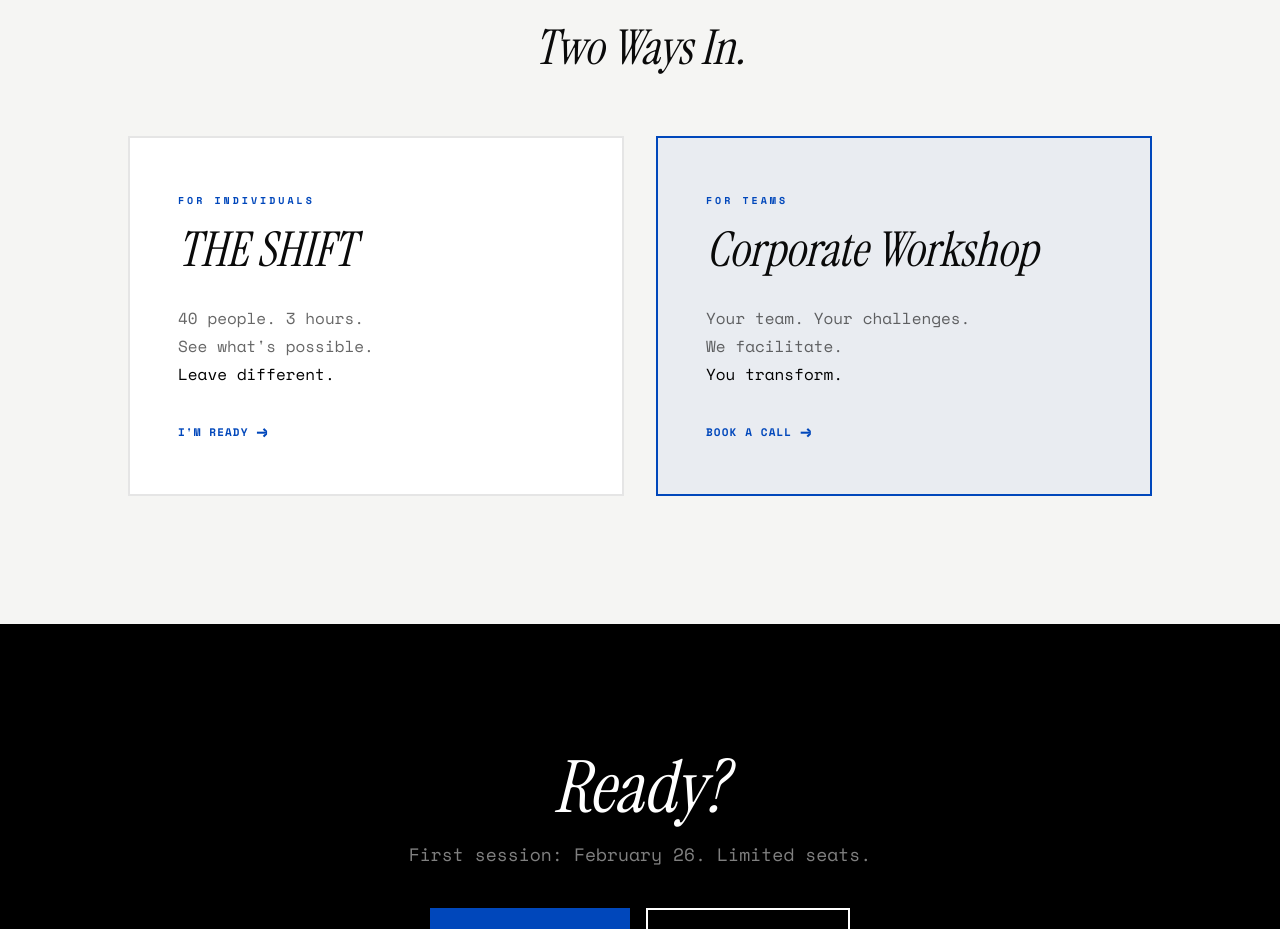
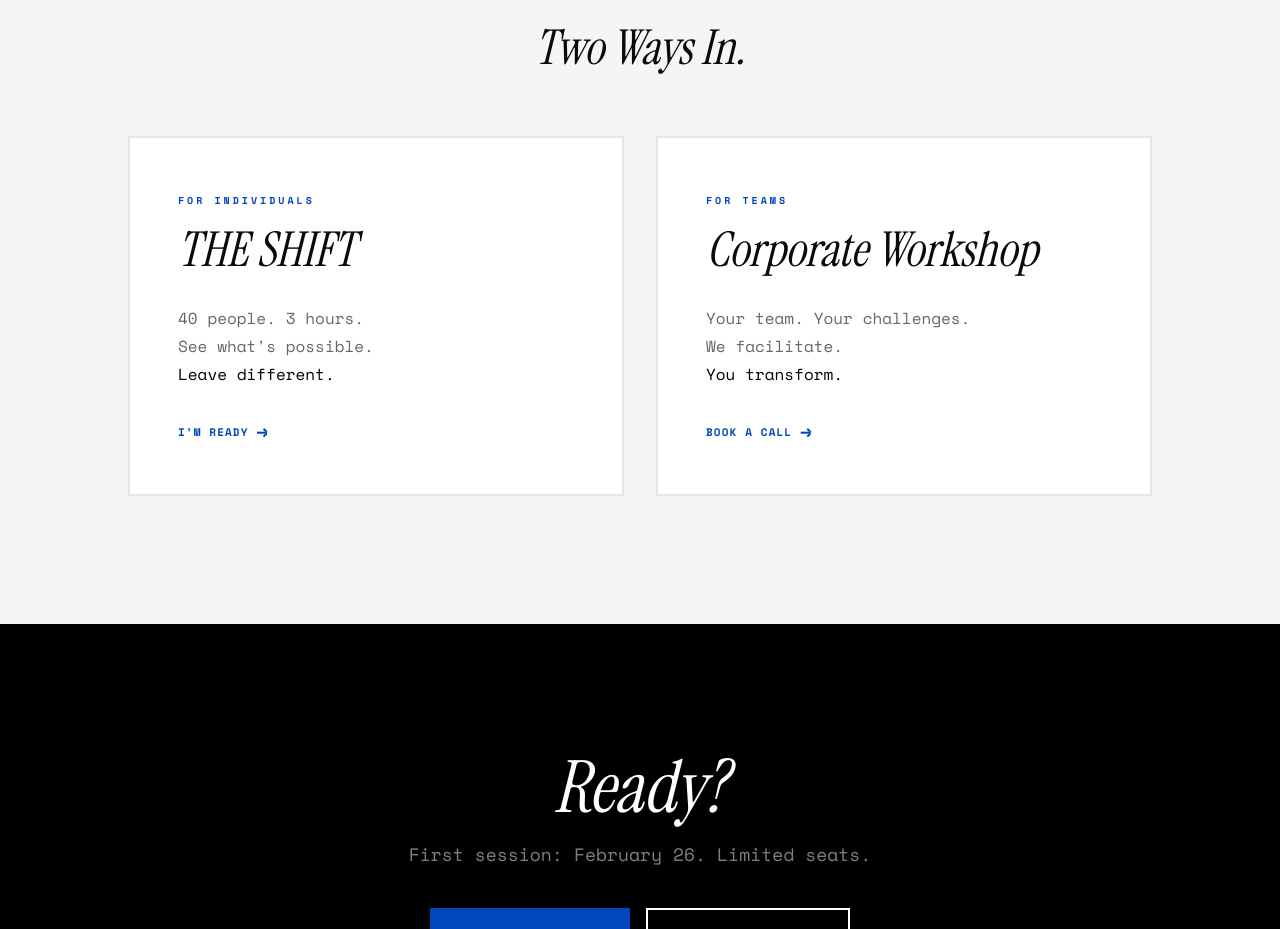
Before and after one commit to princeofwellness/researchlab, a Next.js app: page / in a window 1280 px wide. Shown: the part 1260-2189 px from the top of the page. Built offline with nearby package versions, Linux system fonts and the light colour scheme.

Commit message:
Landing: equal styling for both path cards (no corporate highlight)

```diff
--- a/src/app/page.tsx
+++ b/src/app/page.tsx
@@ -260,7 +260,7 @@ export default function HomePage() {
                         >
                             <Link
                                 href="/corporate"
-                                className="block h-full p-8 md:p-12 border-2 border-[#0047BB] bg-[#0047BB]/5 hover:bg-[#0047BB]/10 transition-all group"
+                                className="block h-full p-8 md:p-12 border-2 border-black/10 bg-white hover:border-[#0047BB] transition-all group"
                             >
                                 <span className="text-[10px] font-bold uppercase tracking-[0.3em] text-[#0047BB]">
                                     {t.paths.team.label}
```
